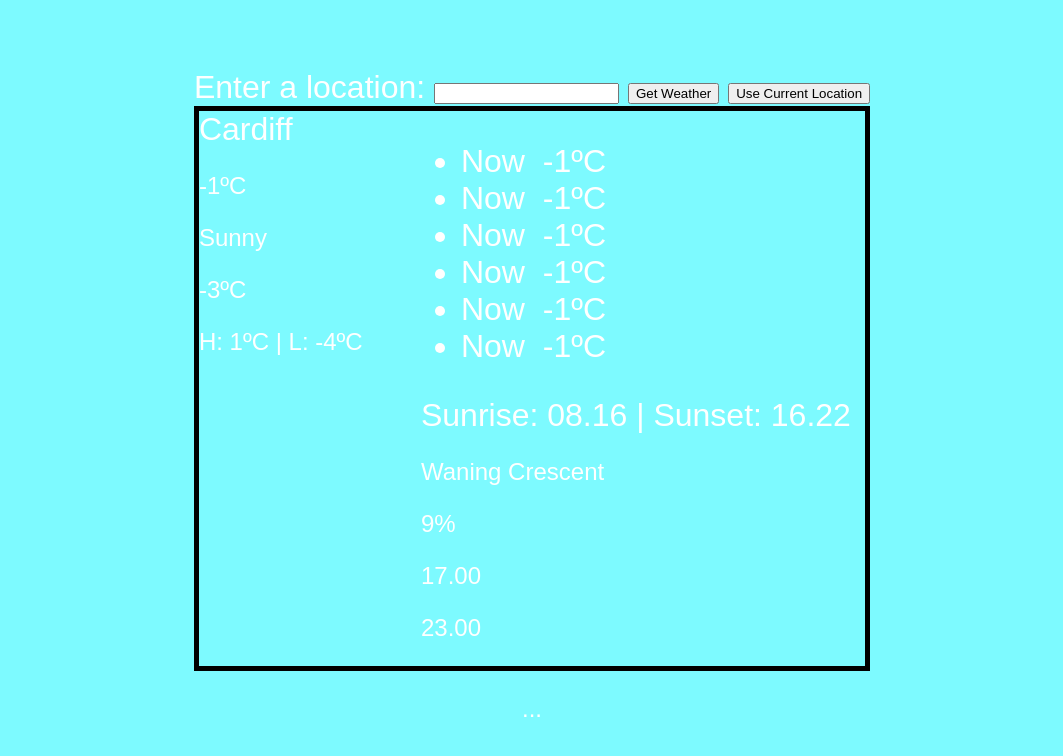
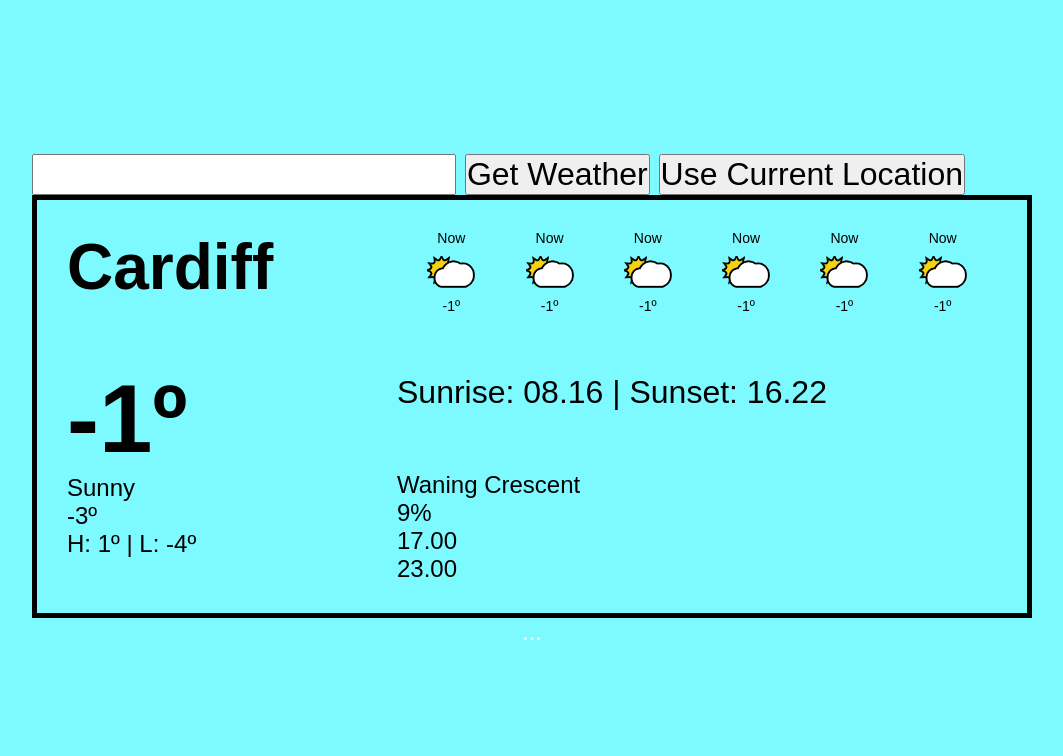
Before and after one commit to hughcollier/weatherApp, a website built with webpack: page src/template.html in a window 1280 px wide. Shown: the whole page, without its empty margins (108-1171 px from the left). Built offline with nearby package versions, Linux system fonts and the light colour scheme; files whose address does not match are found by name.

Commit message:
wip - started styling wather table using mock data

```diff
--- a/src/index.js
+++ b/src/index.js
@@ -1,9 +1,13 @@
 'use strict'
 
-import './style.scss'
+import './scss/style.scss'
 import { displayResult } from './modules/renderUI.js'
 import { constructUrl, getWeatherData } from './modules/getData.js'
 import { getUserLocation } from './modules/getUserLocation.js'
+
+import testIcon from './assets/sunCloud.png'
+
+console.log(`Test: ${testIcon}`)
 
 getUserLocation()
 
--- /dev/null
+++ b/src/scss/_reset.scss
@@ -0,0 +1,66 @@
+*,
+*::before,
+*::after {
+  box-sizing: border-box; /* Set the sizing of an element to include it's border */
+}
+
+* {
+  margin: 0; /* Set the default margin to 0 */
+  padding: 0; /* Set the default padding to 0 */
+}
+
+ul[role='list'],
+ol[role='list'] {
+  list-style: none; /* Turn off numbered and unordered list decoration */
+}
+
+html:focus-within {
+  scroll-behavior: smooth; /* Make the scrolling inside of any scrollable element smooth */
+}
+
+a:not([class]) {
+  text-decoration-skip-ink: auto; /* Makes link undelines look better */
+}
+
+img,
+picture,
+svg,
+video,
+canvas {
+  max-width: 100%; /* Makes it responsive */
+  height: auto; /* Makes it responsive */
+  vertical-align: middle; /* Makes text next to inline images look better */
+  font-style: italic; /* If the images don't load it makes the alt decription look better */
+  background-repeat: no-repeat;
+  /* The background repeat and size are there if you want to load a picture first like a backroung image that is worse quality while the better quality image loads */
+  background-size: cover;
+}
+
+input,
+button,
+textarea,
+select {
+  font: inherit; /* Makes these elements inherit fonts */
+}
+
+/* Turns off animation for people who don't want to see them */
+@media (prefers-reduced-motion: reduce) {
+  html:focus-within {
+    scroll-behavior: auto;
+  }
+  *,
+  *::before,
+  *::after {
+    animation-duration: 0.01ms !important;
+    animation-iteration-count: 1 !important;
+    transition-duration: 0.01ms !important;
+    scroll-behavior: auto !important;
+    transition: none;
+  }
+}
+
+body,
+html {
+  height: 100%; /* Makes the body element full screen */
+  scroll-behavior: smooth; /* Makes normal scrolling smooth */
+}
--- /dev/null
+++ b/src/scss/_test.scss
@@ -0,0 +1,6 @@
+body {
+  background-color: #7dfaff;
+  color: white;
+  font-family: sans-serif;
+  font-size: 2em;
+}
--- a/src/style.scss
+++ b/src/scss/_weather-table.scss
@@ -1,49 +1,49 @@
-body {
-  background-color: #7dfaff;
-  color: white;
-  font-family: sans-serif;
-  font-size: 2em;
-}
-
-#container {
-  display: flex;
-  min-height: 100vh;
-  justify-content: center;
-  align-items: center;
-  flex-direction: column;
-}
-
-button {
-  /* display: block; */
-  /* margin: 0 auto; */
-}
-
-p {
-  font-size: 1.5rem;
-}
-
-.hidden {
-  display: none;
-}
-
 #weather-table {
   border: 5px solid black;
   display: grid;
   grid-template-columns: repeat(3, 1fr);
+  max-width: 1000px;
+  color: black;
+
+  & > * {
+    padding: 30px;
+  }
 
   #location-name {
     grid-column: 1 / 2;
     grid-row: 1 / 2;
+    font-size: 4rem;
+    font-weight: bold;
   }
 
   #current-weather {
     grid-column: 1 / 2;
     grid-row: 2 / 6;
+
+    #current-temp {
+      font-size: 6rem;
+      font-weight: bold;
+    }
   }
 
   #weather-by-hour {
     grid-column: 2 / 4;
     grid-row: 1 / 3;
+    display: flex;
+    justify-content: space-evenly;
+    gap: 20px;
+
+    li {
+      display: grid;
+      text-align: center;
+      width: 8%;
+      font-size: 14px;
+    }
+
+    .weather-icon {
+      width: 100%;
+      padding: 10px 0px;
+    }
   }
 
   #sun-info {
--- /dev/null
+++ b/src/scss/style.scss
@@ -0,0 +1,24 @@
+@use '_reset.scss';
+@use '_test.scss';
+@use '_weather-table.scss';
+
+#container {
+  display: flex;
+  min-height: 100vh;
+  justify-content: center;
+  align-items: center;
+  flex-direction: column;
+}
+
+button {
+  /* display: block; */
+  /* margin: 0 auto; */
+}
+
+p {
+  font-size: 1.5rem;
+}
+
+.hidden {
+  display: none;
+}
--- a/src/template.html
+++ b/src/template.html
@@ -7,7 +7,7 @@
   <body>
     <div id="container">
       <div>
-        <label for="location">Enter a location:</label>
+        <label for="location"></label>
         <input type="text" name="location" id="location" />
         <button id="submit">Get Weather</button>
         <button class="hidden" id="getCurrenLocationButton">
@@ -18,42 +18,42 @@
           <div id="location-name">Cardiff</div>
 
           <div id="current-weather">
-            <p id="current-temp">-1ºC</p>
+            <p id="current-temp">-1º</p>
             <p id="current-details">Sunny</p>
-            <p id="feels-like">-3ºC</p>
-            <p id="highh-low">H: 1ºC | L: -4ºC</p>
+            <p id="feels-like">-3º</p>
+            <p id="highh-low">H: 1º | L: -4º</p>
           </div>
 
           <ul id="weather-by-hour">
             <li>
               <span class="time">Now</span>
-              <img class="weather-icon" src="" />
-              <span class="temp">-1ºC</span>
+              <img class="weather-icon" src="sunCloud.png" />
+              <span class="temp">-1º</span>
             </li>
             <li>
               <span class="time">Now</span>
-              <img class="weather-icon" src="" />
-              <span class="temp">-1ºC</span>
+              <img class="weather-icon" src="sunCloud.png" />
+              <span class="temp">-1º</span>
             </li>
             <li>
               <span class="time">Now</span>
-              <img class="weather-icon" src="" />
-              <span class="temp">-1ºC</span>
+              <img class="weather-icon" src="sunCloud.png" />
+              <span class="temp">-1º</span>
             </li>
             <li>
               <span class="time">Now</span>
-              <img class="weather-icon" src="" />
-              <span class="temp">-1ºC</span>
+              <img class="weather-icon" src="sunCloud.png" />
+              <span class="temp">-1º</span>
             </li>
             <li>
               <span class="time">Now</span>
-              <img class="weather-icon" src="" />
-              <span class="temp">-1ºC</span>
+              <img class="weather-icon" src="sunCloud.png" />
+              <span class="temp">-1º</span>
             </li>
             <li>
               <span class="time">Now</span>
-              <img class="weather-icon" src="" />
-              <span class="temp">-1ºC</span>
+              <img class="weather-icon" src="sunCloud.png" />
+              <span class="temp">-1º</span>
             </li>
           </ul>
 
```
Also changed, not shown: src/assets/sunCloud.png (added).
